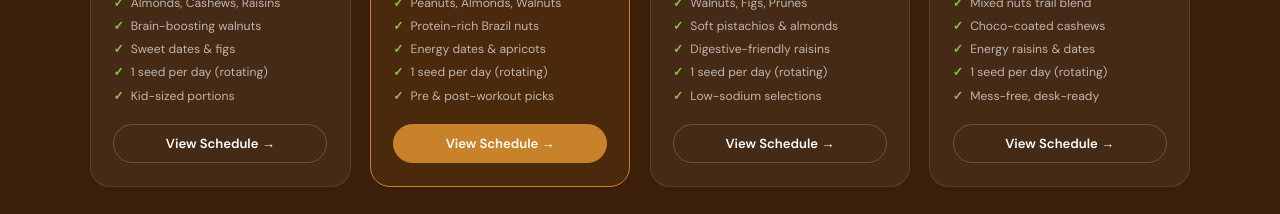
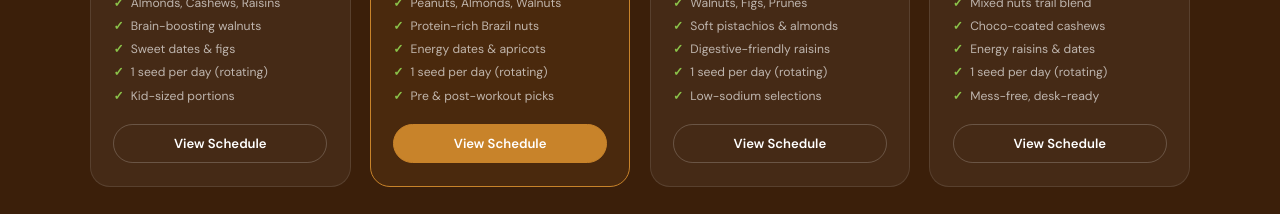
Before and after one commit to OguriMahesh/NutsNTreat, a plain HTML site: page frontend/pages/Dailyplans.html in a window 1280 px wide. Shown: the part 3660-3874 px from the top of the page. Drawn offline with nearby package versions, Linux system fonts and the light colour scheme; a web font is replaced by a local one.

Commit message:
Fix:Arrows removed

```diff
--- a/frontend/pages/Dailyplans.html
+++ b/frontend/pages/Dailyplans.html
@@ -860,7 +860,7 @@ footer{background:var(--brown)}
           <div class="ap-desc">Brain-boosting, energy-rich snacks kids love. No sugar, no additives.</div>
           <div class="ap-price"><span class="pv" id="ap-price-children">₹ —</span><span class="ps"> /month</span></div>
           <ul class="ap-feats"><li>Almonds, Cashews, Raisins</li><li>Brain-boosting walnuts</li><li>Sweet dates & figs</li><li>1 seed per day (rotating)</li><li>Kid-sized portions</li></ul>
-          <button class="btn-ap" onclick="switchPlan('children',null);document.getElementById('plans').scrollIntoView({behavior:'smooth'})">View Schedule →</button>
+          <button class="btn-ap" onclick="switchPlan('children',null);document.getElementById('plans').scrollIntoView({behavior:'smooth'})">View Schedule </button>
         </div>
       </div>
       <div class="ap-card feat">
@@ -871,7 +871,7 @@ footer{background:var(--brown)}
           <div class="ap-desc">High-protein power snacks to fuel workouts and aid muscle recovery.</div>
           <div class="ap-price"><span class="pv" id="ap-price-gym">₹ —</span><span class="ps"> /month</span></div>
           <ul class="ap-feats"><li>Peanuts, Almonds, Walnuts</li><li>Protein-rich Brazil nuts</li><li>Energy dates & apricots</li><li>1 seed per day (rotating)</li><li>Pre & post-workout picks</li></ul>
-          <button class="btn-ap" onclick="switchPlan('gym',null);document.getElementById('plans').scrollIntoView({behavior:'smooth'})">View Schedule →</button>
+          <button class="btn-ap" onclick="switchPlan('gym',null);document.getElementById('plans').scrollIntoView({behavior:'smooth'})">View Schedule </button>
         </div>
       </div>
       <div class="ap-card">
@@ -881,7 +881,7 @@ footer{background:var(--brown)}
           <div class="ap-desc">Heart-healthy, bone-strengthening items for everyday senior wellbeing.</div>
           <div class="ap-price"><span class="pv" id="ap-price-senior">₹ —</span><span class="ps"> /month</span></div>
           <ul class="ap-feats"><li>Walnuts, Figs, Prunes</li><li>Soft pistachios & almonds</li><li>Digestive-friendly raisins</li><li>1 seed per day (rotating)</li><li>Low-sodium selections</li></ul>
-          <button class="btn-ap" onclick="switchPlan('senior',null);document.getElementById('plans').scrollIntoView({behavior:'smooth'})">View Schedule →</button>
+          <button class="btn-ap" onclick="switchPlan('senior',null);document.getElementById('plans').scrollIntoView({behavior:'smooth'})">View Schedule </button>
         </div>
       </div>
       <div class="ap-card">
@@ -891,7 +891,7 @@ footer{background:var(--brown)}
           <div class="ap-desc">Focus-boosting, stress-relieving snacks for your busy working day.</div>
           <div class="ap-price"><span class="pv" id="ap-price-office">₹ —</span><span class="ps"> /month</span></div>
           <ul class="ap-feats"><li>Mixed nuts trail blend</li><li>Choco-coated cashews</li><li>Energy raisins & dates</li><li>1 seed per day (rotating)</li><li>Mess-free, desk-ready</li></ul>
-          <button class="btn-ap" onclick="switchPlan('office',null);document.getElementById('plans').scrollIntoView({behavior:'smooth'})">View Schedule →</button>
+          <button class="btn-ap" onclick="switchPlan('office',null);document.getElementById('plans').scrollIntoView({behavior:'smooth'})">View Schedule </button>
         </div>
       </div>
     </div>
```
